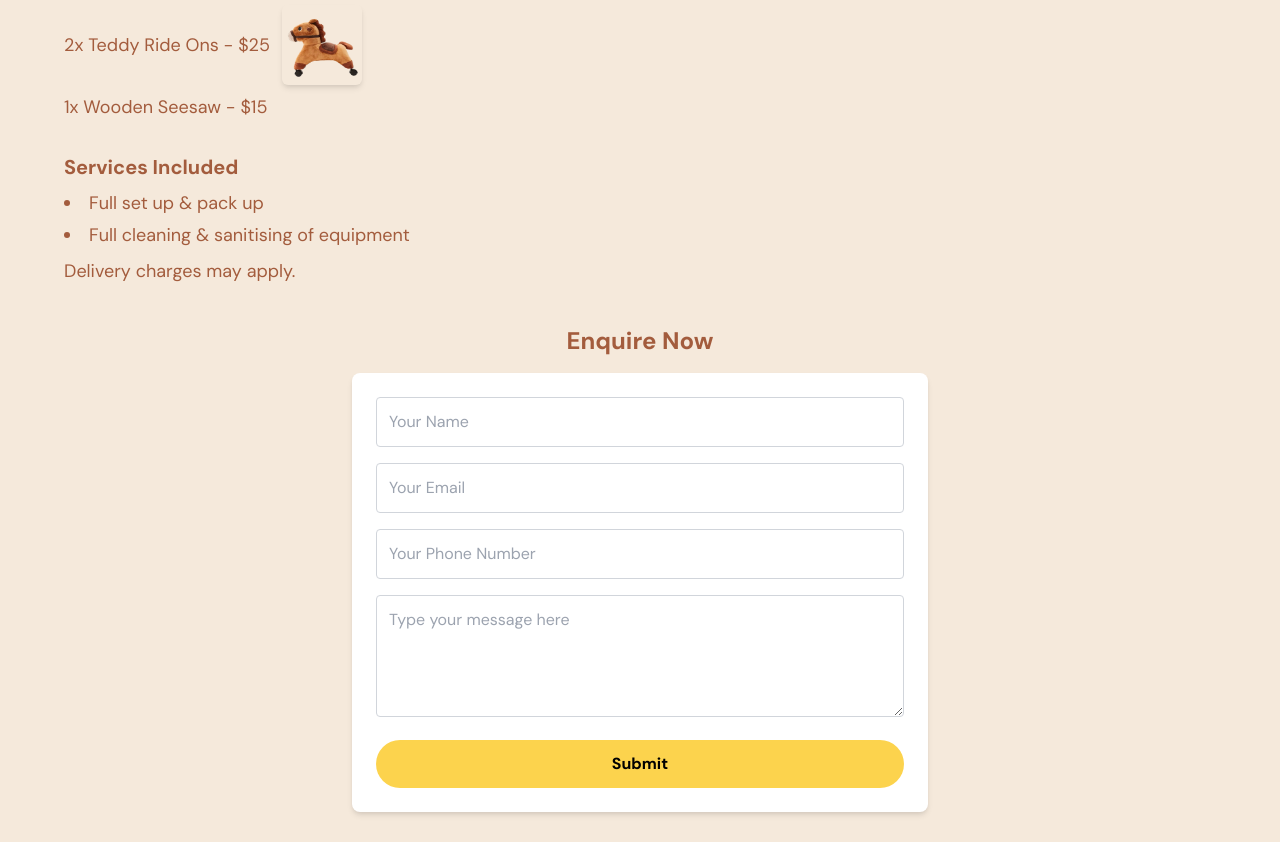
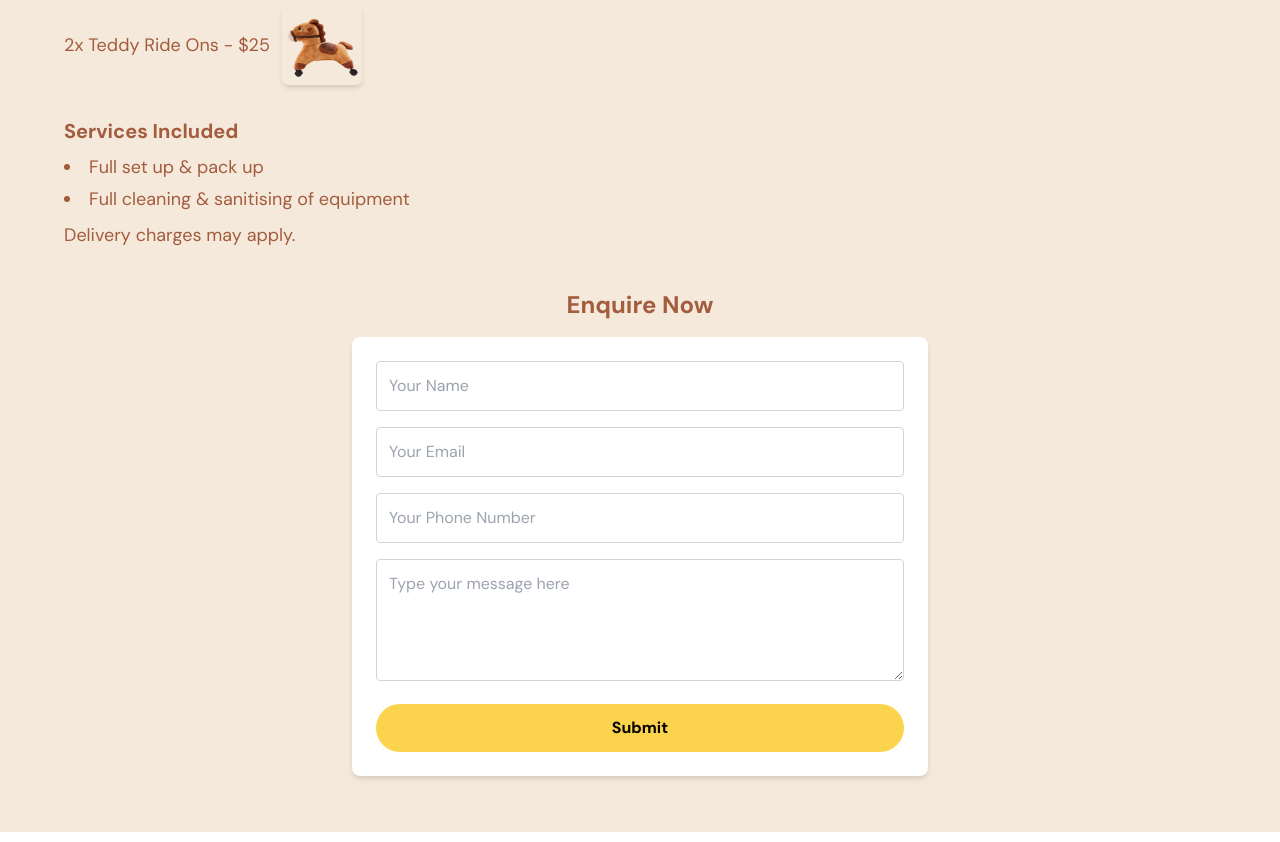
Before and after one commit to 068brian/lollypop-lane, a website: page index.html in a window 1280 px wide. Shown: the part 1207-2049 px from the top of the page. Drawn offline with nearby package versions, Linux system fonts and the light colour scheme.

Commit message:
Update index.html

```diff
--- a/index.html
+++ b/index.html
@@ -86,7 +86,6 @@
       <span class="text-base md:text-lg" style="color: #a35c3d;">2x Teddy Ride Ons - $25</span>
       <img src="asset/teddy.png" alt="Teddy Ride On" class="w-20 h-20 rounded-md shadow-md" />
     </li>
-    <li class="text-base md:text-lg" style="color: #a35c3d;">1x Wooden Seesaw - $15</li>
   </ul>
 </section>
 
```
